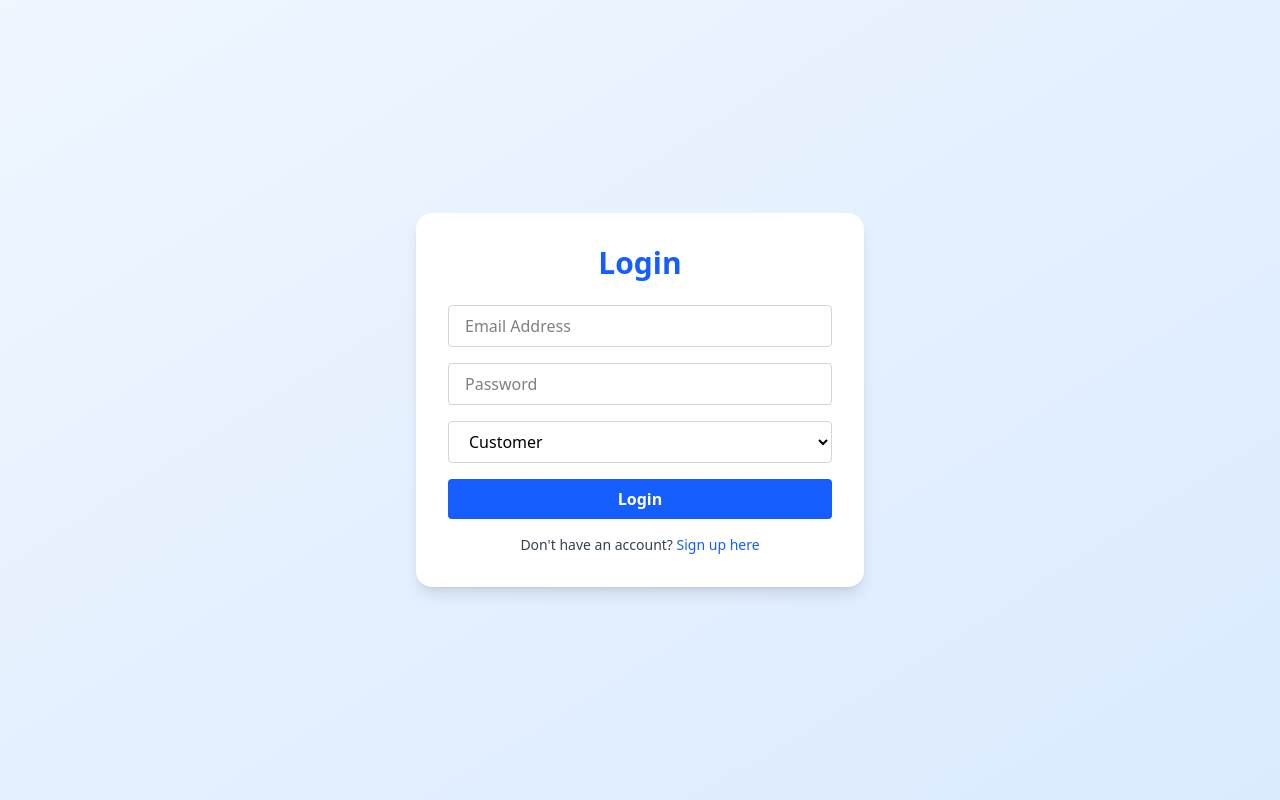
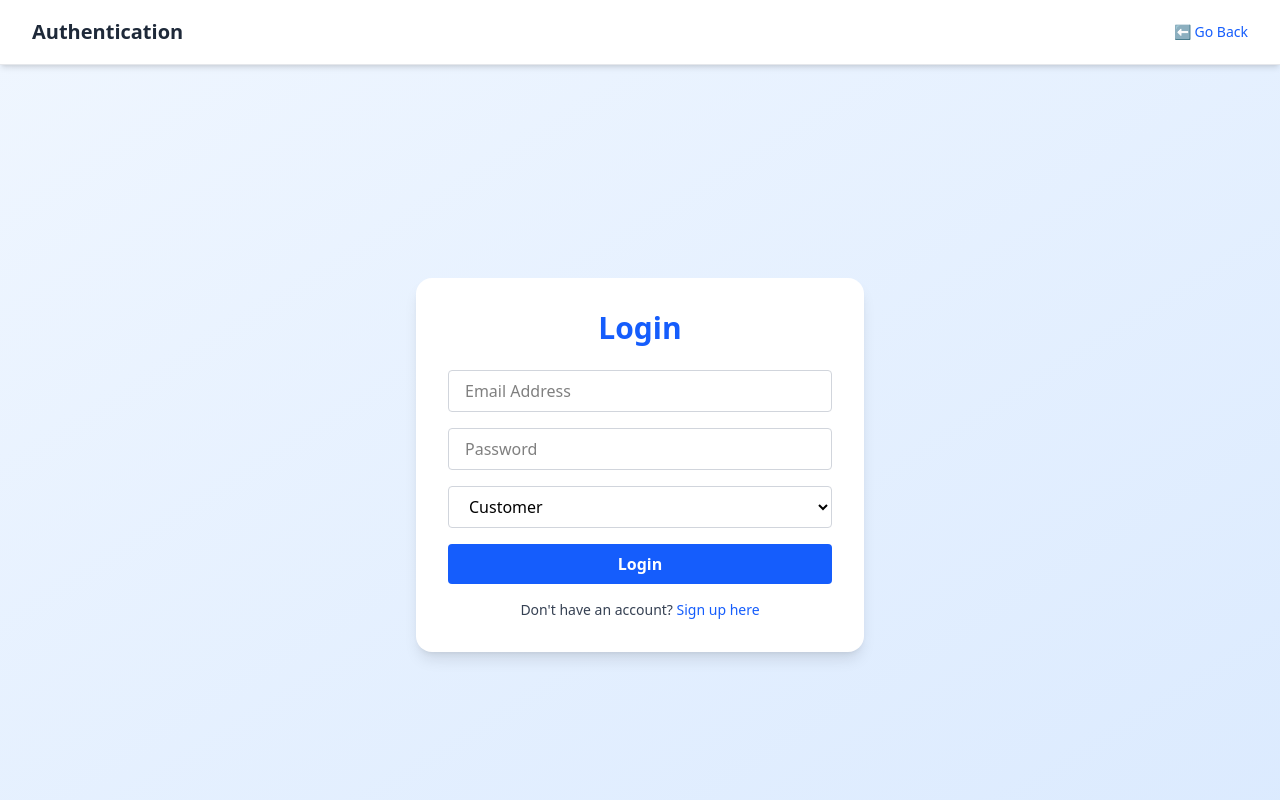
Before and after one commit to banhisikha-talukdar/WattConnect, a React (Vite) app in the folder wattconnect-client/: page /login in a window 1280 px wide. Shown: the top 800 px of the page. Built offline with nearby package versions, Linux system fonts and the light colour scheme.

Commit message:
Added dynamic headers for landing and authentication

```diff
--- a/wattconnect-client/src/App.jsx
+++ b/wattconnect-client/src/App.jsx
@@ -1,6 +1,7 @@
 import { BrowserRouter as Router, Routes, Route, useLocation } from 'react-router-dom';
-import Header from './components/Header';
+import LandingHeader from './components/LandingHeader';
 import Footer from './components/Footer';
+import LoginHeader from './components/LoginHeader';
 
 import Landing from './pages/Landing';
 import Login from './pages/Login';
@@ -8,9 +9,9 @@ import Signup from './pages/Signup';
 import CustomerHome from './pages/CustomerHome';
 import AdminHome from './pages/AdminHome';
 
-const AppLayout = ({ children }) => (
+const AppLayout = ({ children, header }) => (
   <div className="min-h-screen flex flex-col bg-gray-50">
-    <Header />
+    {header}
     <main className="flex-grow">{children}</main>
     <Footer />
   </div>
@@ -18,23 +19,28 @@ const AppLayout = ({ children }) => (
 
 const AppWrapper = () => {
   const location = useLocation();
-  const noLayoutRoutes = ['/login', '/signup'];
+  const { pathname } = location;
+  if (pathname === '/login' || pathname === '/signup') {
+    return (
+      <AppLayout header={<LoginHeader />}>
+        <Routes>
+          <Route path="/login" element={<Login />} />
+          <Route path="/signup" element={<Signup />} />
+        </Routes>
+      </AppLayout>
+    );
+  }
+  const showLandingHeader = pathname === '/';
+  const header = showLandingHeader ? <LandingHeader /> : null;
 
-  const isLayoutRoute = !noLayoutRoutes.includes(location.pathname);
-
-  return isLayoutRoute ? (
-    <AppLayout>
+  return (
+    <AppLayout header={header}>
       <Routes>
         <Route path="/" element={<Landing />} />
         <Route path="/customer/home" element={<CustomerHome />} />
         <Route path="/admin/home" element={<AdminHome />} />
       </Routes>
     </AppLayout>
-  ) : (
-    <Routes>
-      <Route path="/login" element={<Login />} />
-      <Route path="/signup" element={<Signup />} />
-    </Routes>
   );
 };
 
--- /dev/null
+++ b/wattconnect-client/src/components/LoginHeader.jsx
@@ -0,0 +1,14 @@
+import { Link } from 'react-router-dom';
+
+const LoginHeader = () => (
+  <header className="bg-white shadow-md border-b border-gray-200 sticky top-0 z-50">
+    <div className="max-w-7xl mx-auto px-4 sm:px-6 lg:px-8 h-16 flex items-center justify-between">
+      <h1 className="text-xl font-semibold text-gray-800">Authentication</h1>
+      <Link to="/" className="text-blue-600 hover:underline text-sm font-medium">
+        ⬅ Go Back
+      </Link>
+    </div>
+  </header>
+);
+
+export default LoginHeader;
--- a/wattconnect-client/src/pages/Landing.jsx
+++ b/wattconnect-client/src/pages/Landing.jsx
@@ -59,7 +59,7 @@ const Landing = () => {
                 to="/login"
                 className="inline-flex items-center px-8 py-4 text-lg font-semibold text-blue-700 bg-white hover:bg-blue-50 border-2 border-blue-200 hover:border-blue-300 rounded-xl shadow-sm hover:shadow-md transition-all duration-300"
               >
-                Sign Up
+                Login
               </Link>
             </div>
           </div>
```
Also changed, not shown: wattconnect-client/src/components/LandingHeader.jsx (renamed from wattconnect-client/src/components/Header.jsx).
